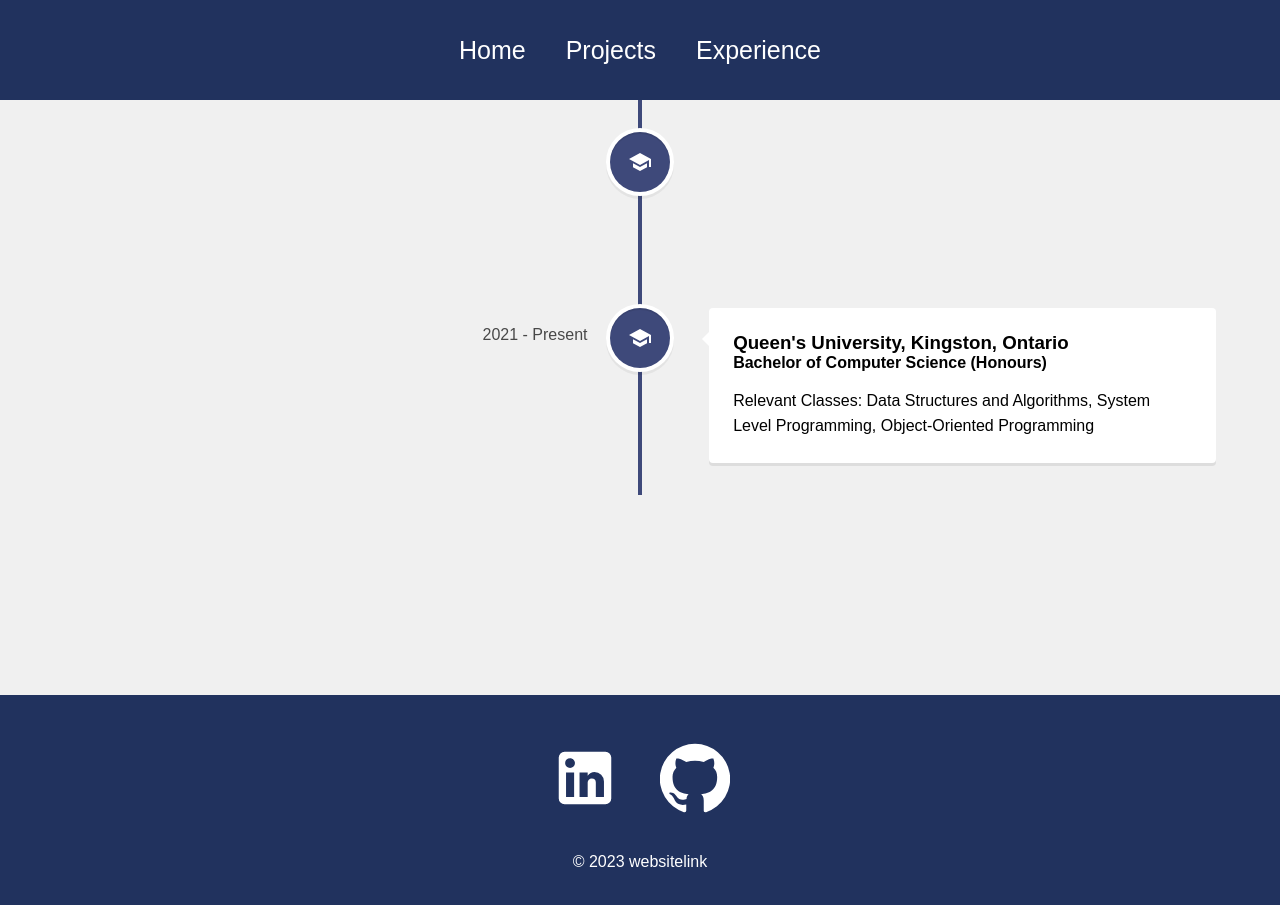
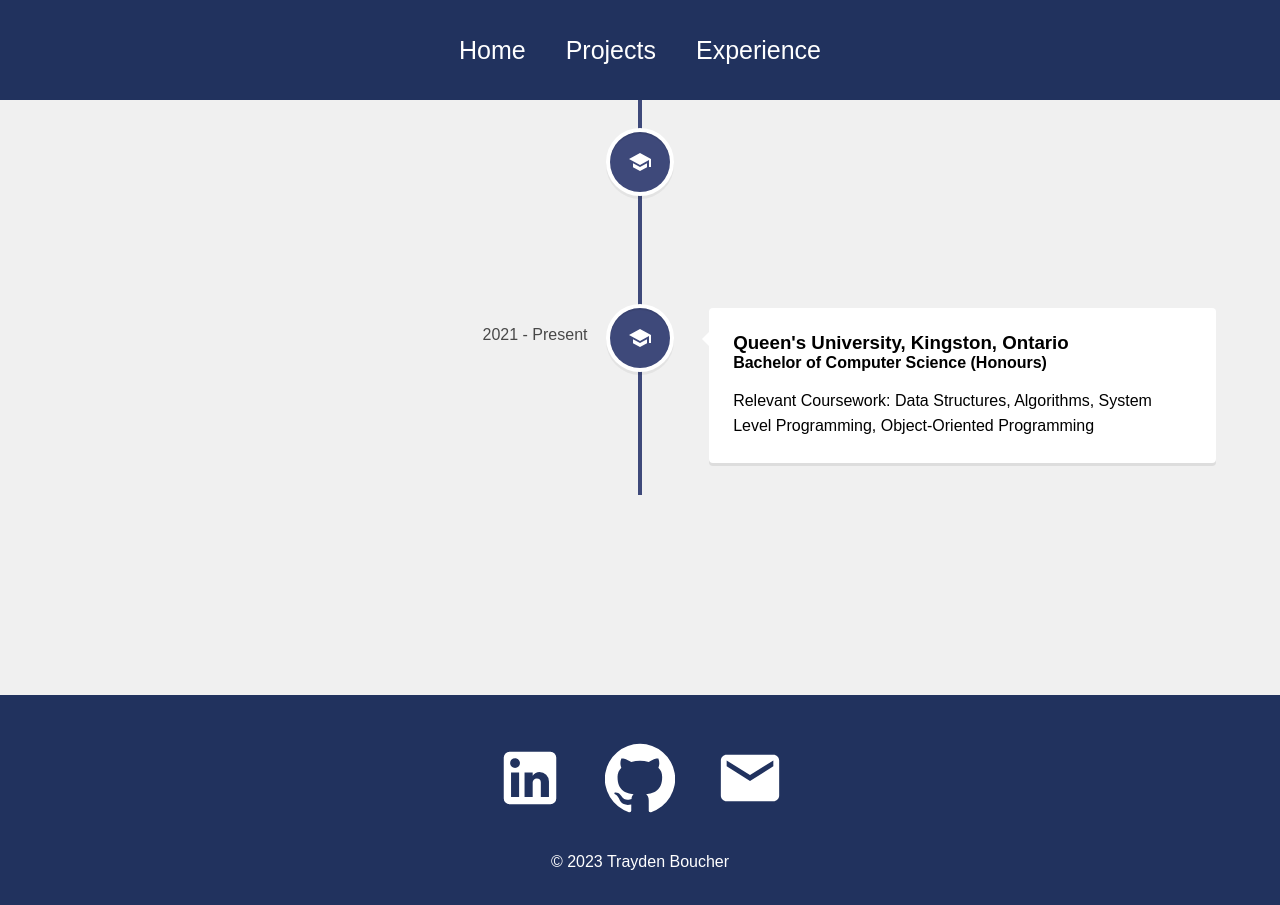
Before and after one commit to traydenpoke/personal-portfolio, a React (Create React App) app: page /experience in a window 1280 px wide. Built offline with nearby package versions, Linux system fonts and the light colour scheme.

Commit message:
add clickable icons

```diff
--- a/src/components/Footer.js
+++ b/src/components/Footer.js
@@ -1,16 +1,24 @@
 import React from 'react'
 import LinkedInIcon from "@material-ui/icons/LinkedIn"
 import GitHubIcon from "@material-ui/icons/GitHub"
+import EmailIcon from '@material-ui/icons/Email'
 import '../styles/Footer.css'
 
 function Footer() {
   return (
     <div className="footer">
         <div className="socialMedia">
+          <a href="https://www.linkedin.com/in/traydenboucher/" target="_blank">
             <LinkedInIcon />
+          </a>
+          <a href="https://github.com/traydenpoke" target="_blank">
             <GitHubIcon />
+          </a>
+          <a href="mailto:trayden.boucher03@gmail.com">
+            <EmailIcon />
+          </a>
         </div>
-        <p> &copy; 2023 websitelink</p>
+        <p> &copy; 2023 Trayden Boucher</p>
     </div>
   )
 }
--- a/src/pages/Experience.js
+++ b/src/pages/Experience.js
@@ -22,7 +22,7 @@ function Experience() {
           icon={<SchoolIcon/>}>
           <h3 className="vertical-timeline-element-title"> Queen's University, Kingston, Ontario </h3>
           <h4 className="vertical-timeline-element-subtitle"> Bachelor of Computer Science (Honours)  </h4>
-          <p>Relevant Classes: Data Structures and Algorithms, System Level Programming, Object-Oriented Programming</p>
+          <p>Relevant Coursework: Data Structures, Algorithms, System Level Programming, Object-Oriented Programming</p>
         </VerticalTimelineElement>
       </VerticalTimeline>
     </div>
--- a/src/pages/Home.js
+++ b/src/pages/Home.js
@@ -1,7 +1,7 @@
 import React from 'react'
 import LinkedInIcon from '@material-ui/icons/LinkedIn'
+import GitHubIcon from '@material-ui/icons/GitHub'
 import EmailIcon from '@material-ui/icons/Email'
-import GitHubIcon from '@material-ui/icons/GitHub'
 import '../styles/Home.css'
 
 
@@ -14,9 +14,15 @@ function Home() {
           <p>
             A software developer with a passion for artificial intelligence and machine learning.
           </p>
-          <LinkedInIcon />
-          <EmailIcon />
-          <GitHubIcon />
+          <a href="https://www.linkedin.com/in/traydenboucher/" target="_blank">
+            <LinkedInIcon />
+          </a>
+          <a href="https://github.com/traydenpoke" target="_blank">
+            <GitHubIcon />
+          </a>
+          <a href="mailto:trayden.boucher03@gmail.com">
+            <EmailIcon />
+          </a>
         </div>
       </div>
       <div className="skills">
```
